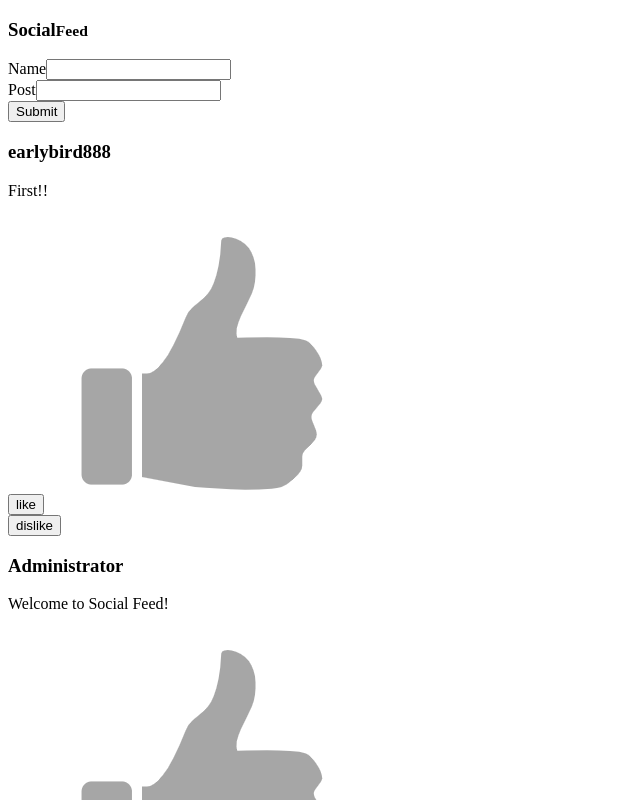
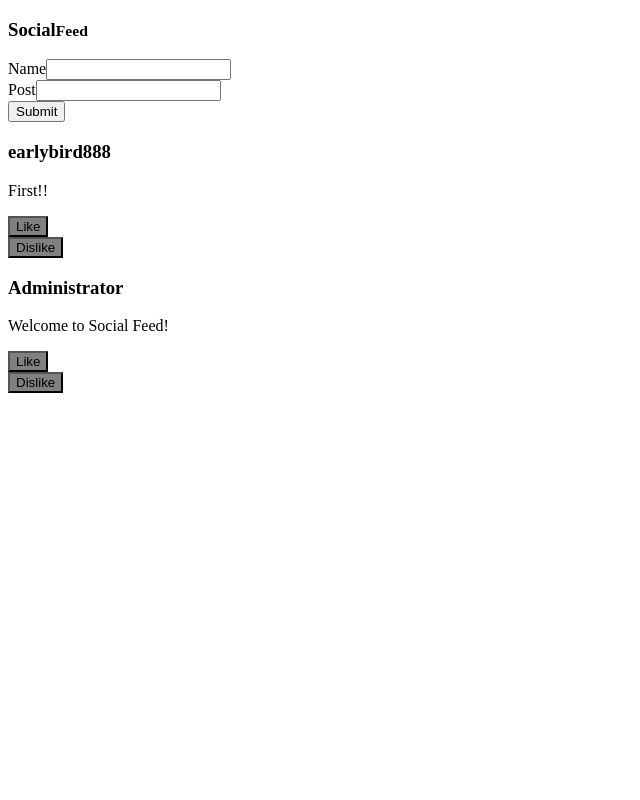
Before and after one commit to tjdanielson/social_feed, a React (Create React App) app: page / in a window 1280 px wide. Shown: the top 800 px of the page, without its empty margins (0-640 px from the left). Built offline with nearby package versions, Linux system fonts and the light colour scheme.

Commit message:
Simplify button clicking/customizing with CSS and button classes.

```diff
--- /dev/null
+++ b/src/Components/LikeDislikePost/LikeDislikePost.css
@@ -0,0 +1,11 @@
+.inactive{
+    background-color: gray;
+}
+
+.like-active{
+    background-color: green;
+}
+
+.dislike-active{
+    background-color: red;
+}
--- a/src/Components/LikeDislikePost/LikeDislikePost.jsx
+++ b/src/Components/LikeDislikePost/LikeDislikePost.jsx
@@ -1,58 +1,38 @@
 import React, {useState, useEffect} from 'react';
+import './LikeDislikePost.css'
 
 const LikeDislikePost = (props) => {
 
-    const [like, setLike] = useState();
-    const [dislike, setDislike] = useState();
-    var likeimg = './assets/thumbsup_gray.png'
-    var dislikeimg;
+    const [likeButtonClass, setLikeButtonClass] = useState('inactive');
+    const [dislikeButtonClass, setDislikeButtonClass] = useState('inactive');
 
-    useEffect(() => {
-        if(like) {
-            likeimg = './assets/thumbsup_green.png'
-            console.log('useeffectworked')
+    function handleLikeClick(){
+        if(likeButtonClass === 'inactive'){
+            setLikeButtonClass('like-active')
         } else {
-            likeimg = './assets/thumbsup_gray.png'
-        }
-    },[like])
-
-    // useEffect(() => {
-    //     dislike ? dislikeimg = './assets/thumbsdown_red.png' : dislikeimg = './assets/thumbsdown_gray.png'
-    // },[like])
-
-    function onClickLike() {
-        if(like) {
-            setLike(false)
-            console.log('like false')
-            likeimg = './assets/thumbsup_gray.png'
-        } else {
-            setLike(true)
-            likeimg = './assets/thumbsup_green.png'
-            setDislike(false)
-            dislikeimg = './assets/thumbsdown_red.png'
-            console.log('like true')
+            setLikeButtonClass('inactive')
         }
     }
 
-    function onClickDislike() {
-        if(dislike) {
-            setDislike(false)
+    function handleDislikeClick(){
+        if(dislikeButtonClass === 'inactive'){
+            setDislikeButtonClass('dislike-active')
         } else {
-            setDislike(true)
-            setLike(false)
+            setDislikeButtonClass('inactive')
         }
     }
+
 
     return (
         <div>
             <div>
-                <button onClick={onClickLike}>like</button>
-                <img src={likeimg}/>
+                <button className={likeButtonClass} onClick={handleLikeClick}>Like</button>
             </div>
             <div>
-                <button onClick={onClickDislike}>dislike</button>
+                <button className={dislikeButtonClass} onClick={handleDislikeClick}>Dislike</button>
             </div>
         </div>
+
     )
 }
 
```
